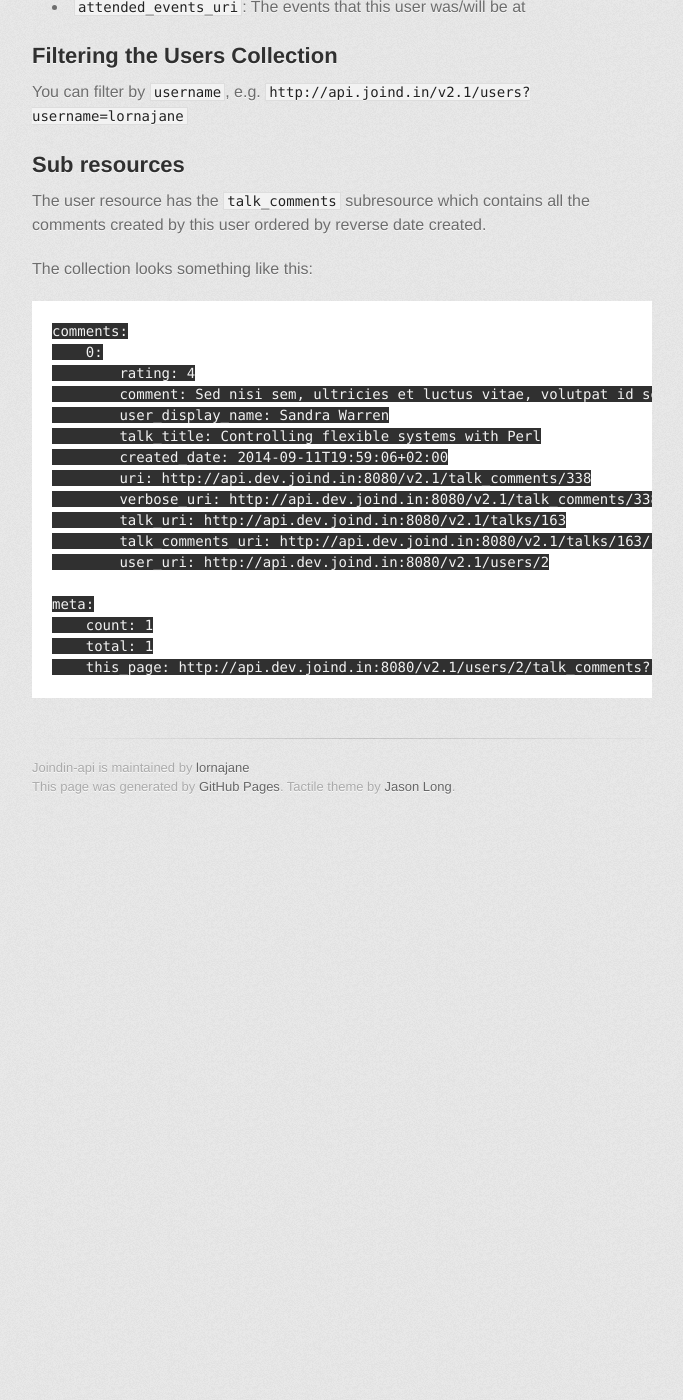
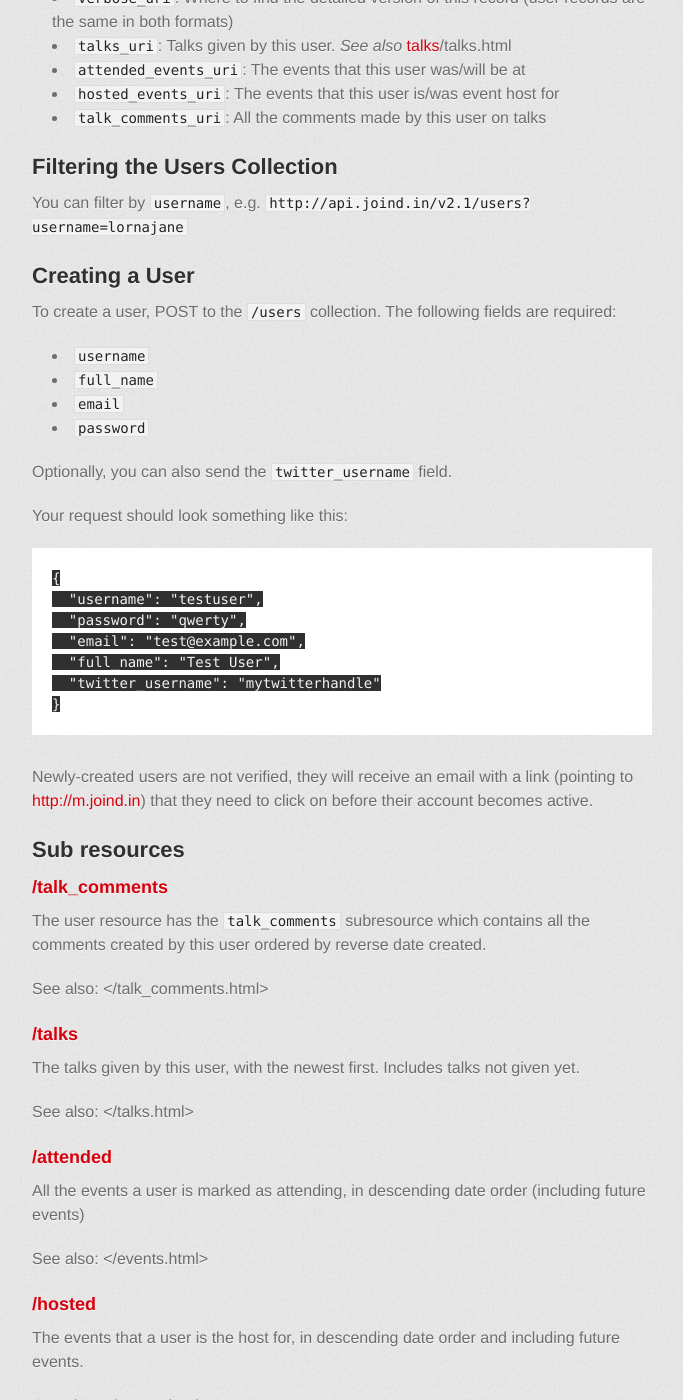
Before and after one commit to joindin/joindin-api, a Jekyll site: the page built from users.md, in a window 1280 px wide and 1400 px high, scrolled down 1287 px. Shown: the whole window, without its empty margins (298-981 px from the left). Built offline with Jekyll 4.4.1, drawn with Linux system fonts in a browser that asks for light colours; some web fonts are replaced; before the commit the page ends 2114 px from its top, so only the background shows below that; some of the changed text lies outside the part shown.

Commit message:
Add registration info to the users page

```diff
--- a/users.md
+++ b/users.md
@@ -16,23 +16,26 @@ The user record looks something like this:
 ~~~~
 users:
     0:
-        username: sperez
-        full_name: Sharon Perez
-        twitter_username:
-        uri: http://api.dev.joind.in:8080/v2.1/users/2
-        verbose_uri: http://api.dev.joind.in:8080/v2.1/users/2?verbose=yes
-        website_uri: http://joind.in/user/view/2
-        talks_uri: http://api.dev.joind.in:8080/v2.1/users/2/talks/
-        attended_events_uri: http://api.dev.joind.in:8080/v2.1/users/2/attended/
+        username: lornajane
+        full_name: Lorna Mitchell
+        twitter_username: lornajane
+        gravatar_hash: f6bb323eb6b2ad7f5ca2f8f3fc15f887
+        uri: http://api.joind.in/v2.1/users/110
+        verbose_uri: http://api.joind.in/v2.1/users/110?verbose=yes
+        website_uri: http://joind.in/user/view/110
+        talks_uri: http://api.joind.in/v2.1/users/110/talks/
+        attended_events_uri: http://api.joind.in/v2.1/users/110/attended/
+        hosted_events_uri: http://api.joind.in/v2.1/users/110/hosted/
+        talk_comments_uri: http://api.joind.in/v2.1/users/110/talk_comments/
 meta:
     count: 1
     total: 1
-    this_page: http://api.dev.joind.in:8080/v2.1/users/2?start=0&resultsperpage=20
+    this_page: http://api.joind.in/v2.1/users/110?verbose=yes&start=0&resultsperpage=20
 ~~~~
 
 ## Verbose User Format
 
-The verbose user format simply include the ``gravatar_hash`` field.
+The verbose user format simply includes the ``gravatar_hash`` field.
 
 ## User Fields
 
@@ -48,34 +51,61 @@ The verbose user format simply include the ``gravatar_hash`` field.
 *  ``verbose_uri``:  Where to find the detailed version of this record (user records are the same in both formats)
 *  ``talks_uri``: Talks given by this user. *See also* [talks]({{ site.baseurl}})/talks.html
 *  ``attended_events_uri``: The events that this user was/will be at
+*  ``hosted_events_uri``: The events that this user is/was event host for
+*  ``talk_comments_uri``: All the comments made by this user on talks
 
 ## Filtering the Users Collection
 
 You can filter by ``username``, e.g. ``{{ site.apiurl }}/v2.1/users?username=lornajane``
 
+## Creating a User
+
+To create a user, POST to the `/users` collection.  The following fields are required:
+
+ * ``username``
+ * ``full_name``
+ * ``email``
+ * ``password``
+
+Optionally, you can also send the ``twitter_username`` field.
+
+Your request should look something like this:
+
+~~~
+{
+  "username": "testuser",
+  "password": "qwerty",
+  "email": "test@example.com",
+  "full_name": "Test User",
+  "twitter_username": "mytwitterhandle"
+}
+~~~
+
+Newly-created users are not verified, they will receive an email with a link (pointing to <http://m.joind.in>) that they need to click on before their account becomes active.
+
 ## Sub resources
+
+### /talk_comments
 
 The user resource has the `talk_comments` subresource which contains all the
 comments created by this user ordered by reverse date created.
 
-The collection looks something like this:
+See also: </talk_comments.html>
 
-~~~~
-comments:
-    0:
-        rating: 4
-        comment: Sed nisi sem, ultricies et luctus vitae, volutpat id sem. Vestibulum ante ipsum primis in faucibus orci luctus et ultrices posuere cubilia Curae; Pellentesque elementum placerat lectus, sit amet dictum urna euismod quis. Vestibulum ante ipsum primis in faucibus orci luctus et ultrices posuere cubilia Curae; Pellentesque elementum placerat lectus, sit amet dictum urna euismod quis. Duis eu massa justo, vel mollis velit. Vivamus gravida, dolor ut porta bibendum, mauris ligula condimentum est, id facilisis ante massa a justo. Aliquam vulputate vulputate lobortis. Etiam ligula elit, condimentum lacinia fermentum nec, elementum id urna. Vivamus gravida, dolor ut porta bibendum, mauris ligula condimentum est, id facilisis ante massa a justo. Proin feugiat mattis dui, ut cursus purus feugiat vel. Nulla faucibus mollis ipsum sit amet vehicula. Proin feugiat mattis dui, ut cursus purus feugiat vel. Etiam ligula elit, condimentum lacinia fermentum nec, elementum id urna. Duis eu massa justo, vel mollis velit. Aliquam vulputate vulputate lobortis.
-        user_display_name: Sandra Warren
-        talk_title: Controlling flexible systems with Perl
-        created_date: 2014-09-11T19:59:06+02:00
-        uri: http://api.dev.joind.in:8080/v2.1/talk_comments/338
-        verbose_uri: http://api.dev.joind.in:8080/v2.1/talk_comments/338?verbose=yes
-        talk_uri: http://api.dev.joind.in:8080/v2.1/talks/163
-        talk_comments_uri: http://api.dev.joind.in:8080/v2.1/talks/163/comments
-        user_uri: http://api.dev.joind.in:8080/v2.1/users/2
+### /talks
 
-meta:
-    count: 1
-    total: 1
-    this_page: http://api.dev.joind.in:8080/v2.1/users/2/talk_comments?start=0&resultsperpage=20
-~~~~
+The talks given by this user, with the newest first.  Includes talks not given yet.
+
+See also: </talks.html>
+
+### /attended
+
+All the events a user is marked as attending, in descending date order (including future events)
+
+See also: </events.html>
+
+### /hosted
+
+The events that a user is the host for, in descending date order and including future events.
+
+See also: </events.html>
```
